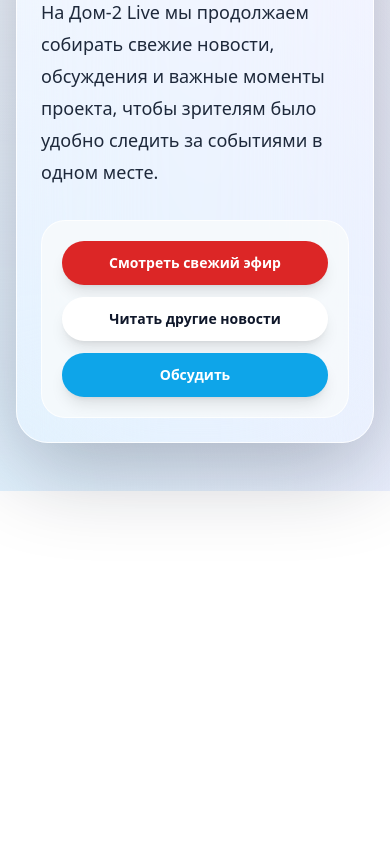
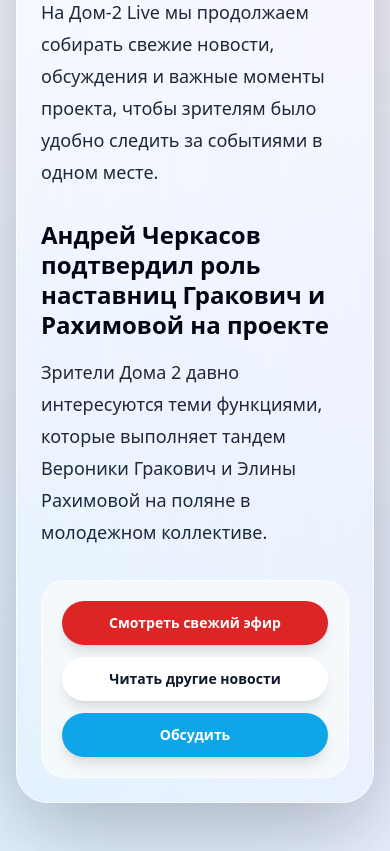
Before and after one commit to thaninchote9-rgb/dom2-live-site, a Next.js app: page /news/novye-kadry-uchastnits-dom2 in a window 390 px wide. Shown: the part 1469-2320 px from the top of the page. Before the commit the page ends 1960 px from the top, so only its background shows below. Built offline with nearby package versions, Linux system fonts and the light colour scheme.

Commit message:
Add files via upload

```diff
--- a/app/news/novye-kadry-uchastnits-dom2/page.jsx
+++ b/app/news/novye-kadry-uchastnits-dom2/page.jsx
@@ -69,6 +69,14 @@
               На Дом-2 Live мы продолжаем собирать свежие новости, обсуждения и важные моменты проекта, чтобы зрителям было удобно следить за событиями в одном месте.
             </p>
 
+            <h2 className="mb-4 mt-8 text-2xl font-black leading-tight text-slate-950 md:text-3xl">
+              Андрей Черкасов подтвердил роль наставниц Гракович и Рахимовой на проекте
+            </h2>
+
+            <p className="text-lg leading-8 text-slate-800">
+              Зрители Дома 2 давно интересуются теми функциями, которые выполняет тандем Вероники Гракович и Элины Рахимовой на поляне в молодежном коллективе.
+            </p>
+
             <div className="mt-8 grid gap-3 rounded-[1.5rem] border border-white/80 bg-slate-50/80 p-5 text-sm font-bold text-slate-700 md:grid-cols-3">
               <a href="/#watch" className="rounded-full bg-red-600 px-5 py-3 text-center text-white shadow-lg transition hover:-translate-y-0.5 hover:bg-red-700">Смотреть свежий эфир</a>
               <a href="/news" className="rounded-full bg-white px-5 py-3 text-center text-slate-900 shadow-lg transition hover:-translate-y-0.5 hover:bg-slate-50">Читать другие новости</a>
```
